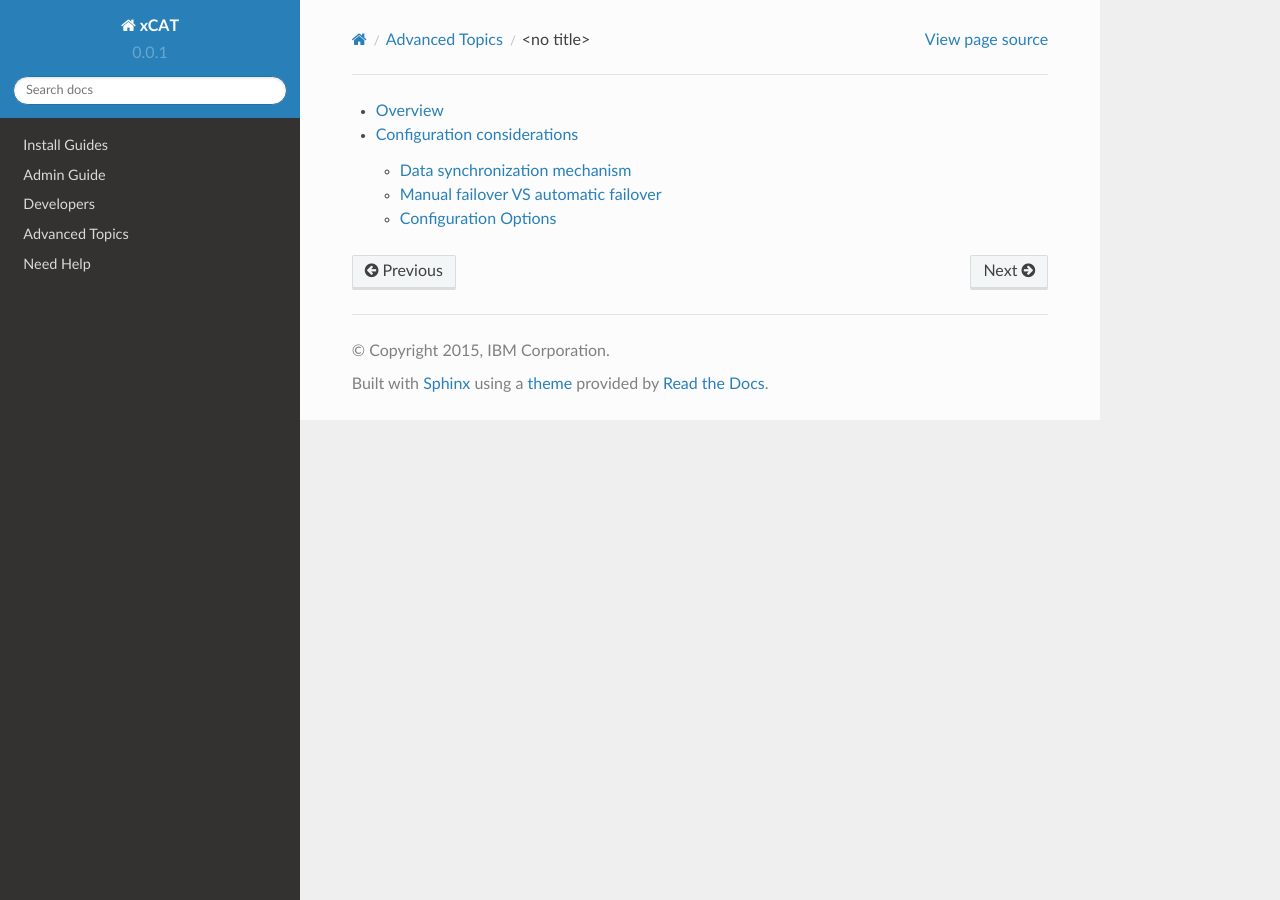
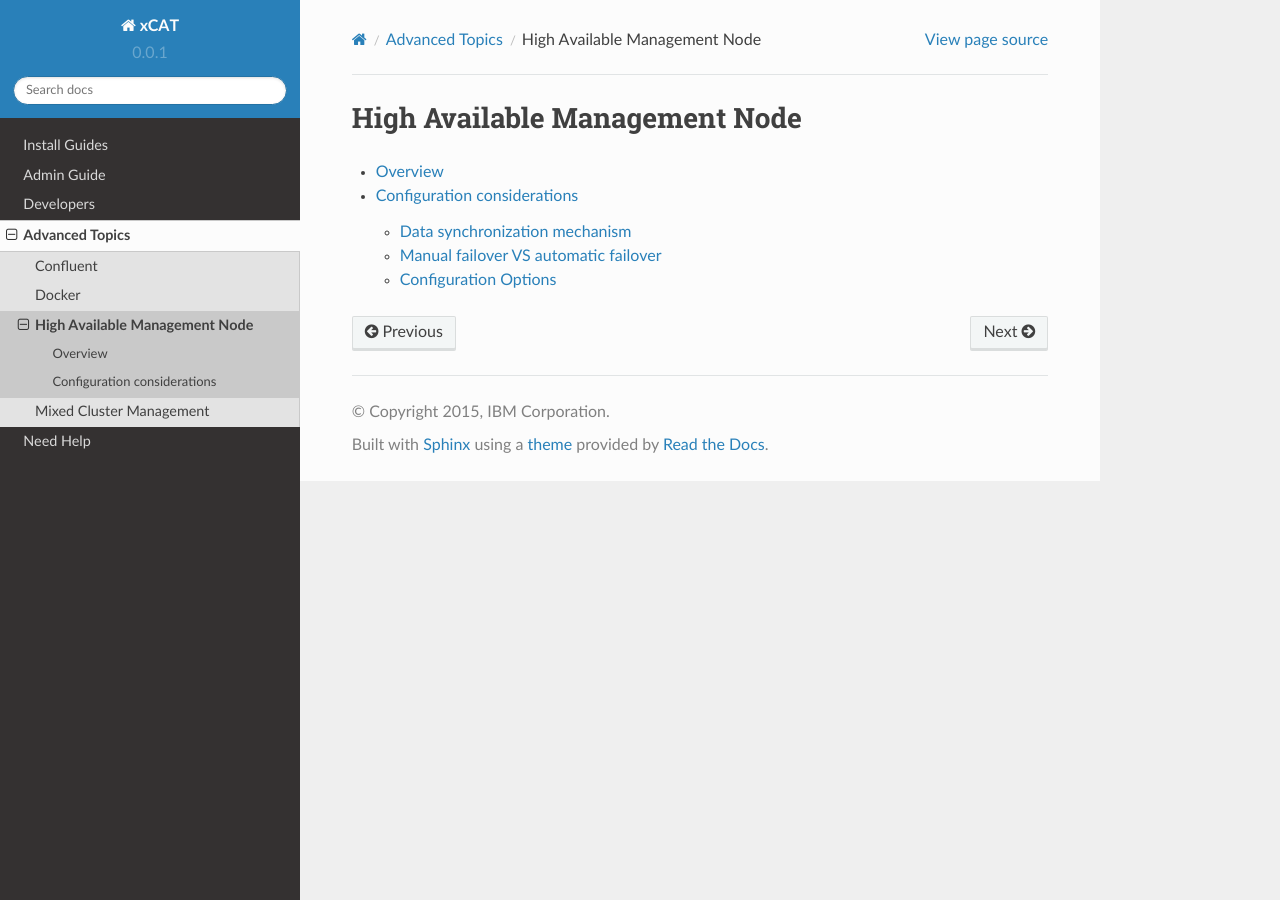
Before and after one commit to junxiawang/xcat-doc, a Sphinx documentation site: the page built from docs/source/advanced/hamn/index.rst, in a window 1280 px wide. Built offline with Sphinx 7.4.7 and the Read the Docs theme 2.0.0, drawn with Linux system fonts in a browser that asks for light colours.

Commit message:
update hamn/index.rst file

```diff
--- a/docs/source/advanced/hamn/index.rst
+++ b/docs/source/advanced/hamn/index.rst
@@ -1,3 +1,6 @@
+High Available Management Node
+==============================
+
 .. toctree::
    :maxdepth: 2
 
```
